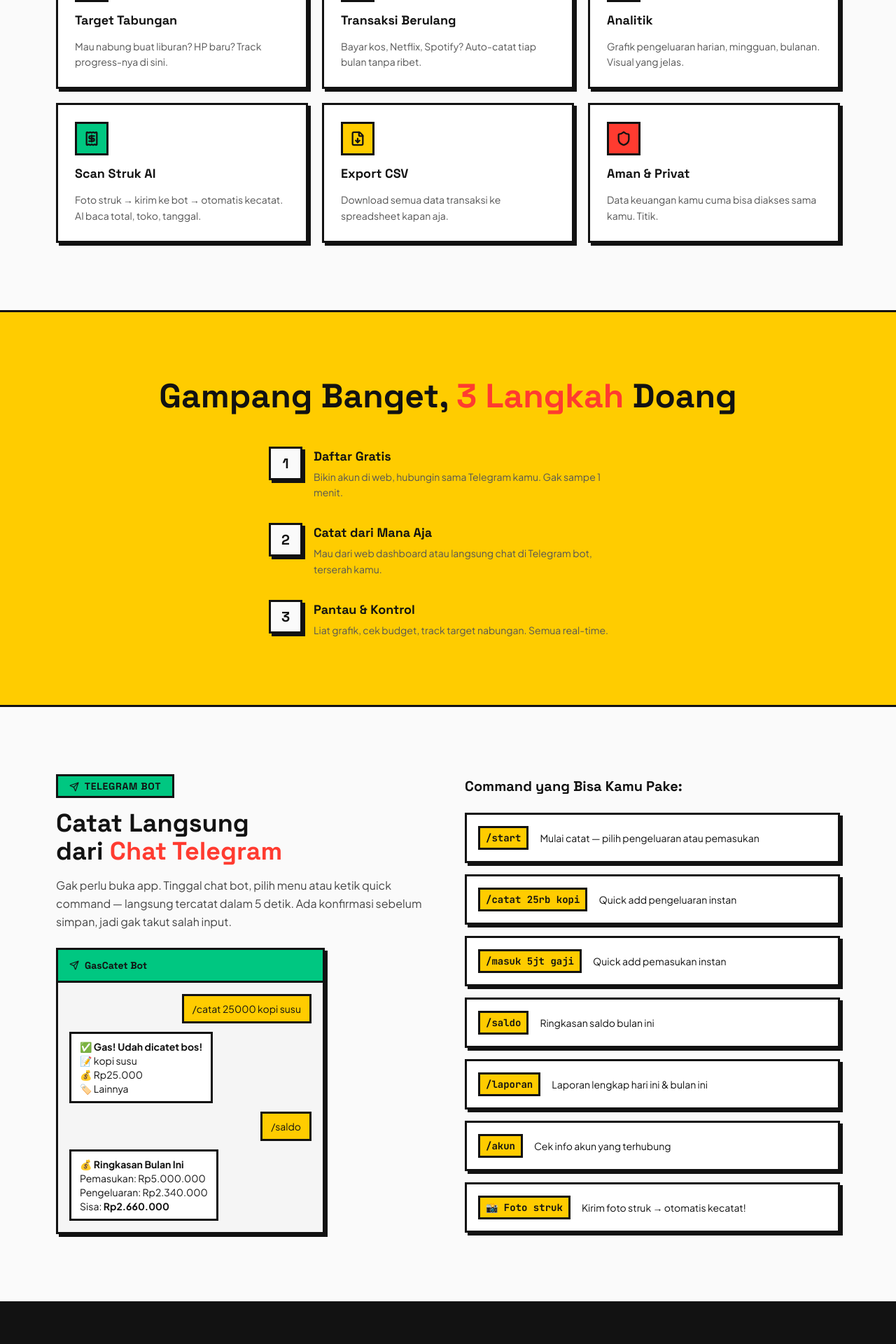
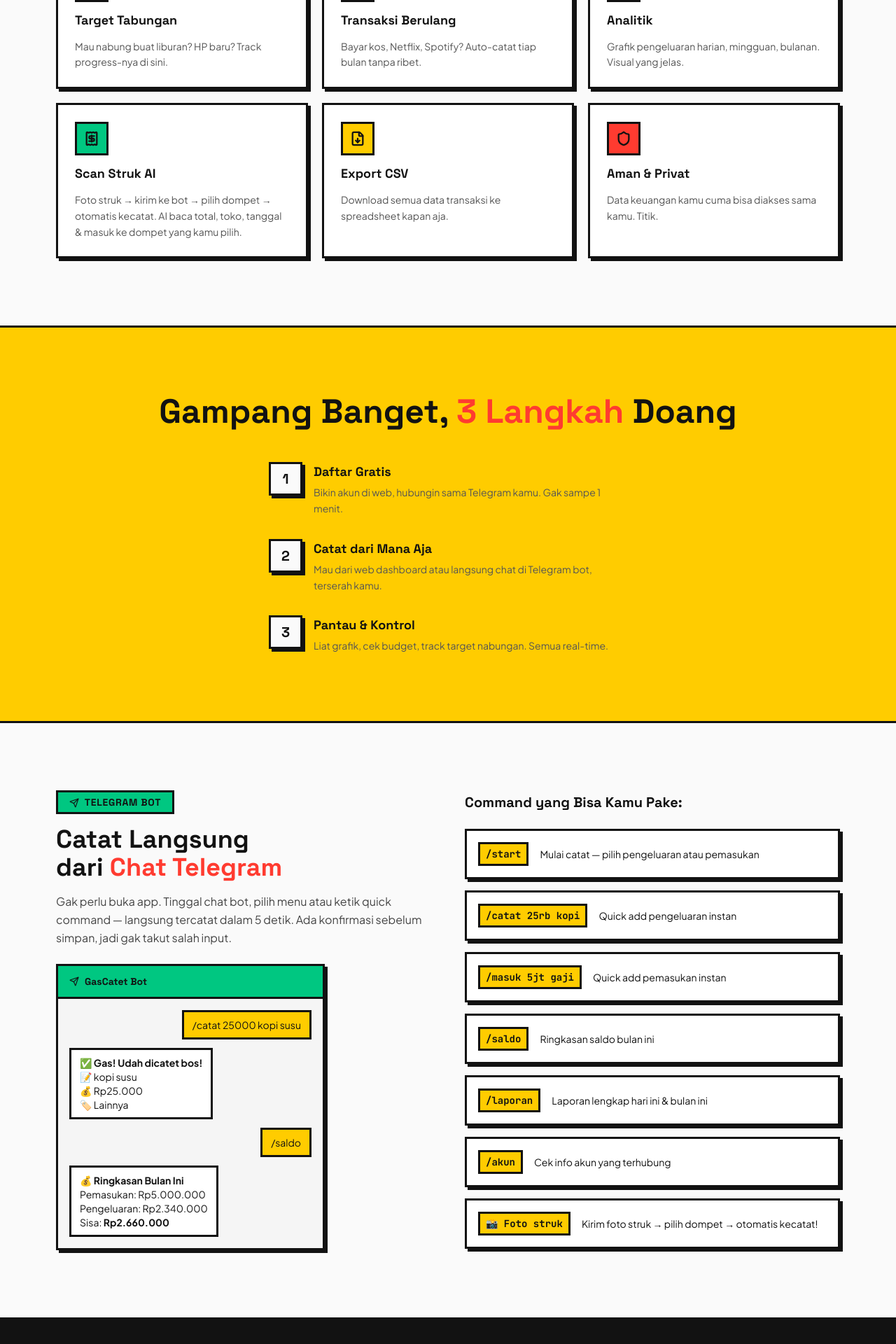
Before and after one commit to armandawahyuu/gas-catet, a Next.js app in the folder web/: page / in a window 1280 px wide. Shown: the part 1535-3455 px from the top of the page at 70% size. Built offline with nearby package versions, Linux system fonts and the light colour scheme; no server answers.

Commit message:
update: landing page - scan struk AI description mentions wallet selection

```diff
--- a/web/src/app/page.tsx
+++ b/web/src/app/page.tsx
@@ -190,7 +190,7 @@
     { icon: Target, color: "#00C781", title: "Target Tabungan", desc: "Mau nabung buat liburan? HP baru? Track progress-nya di sini." },
     { icon: Repeat, color: "#FFCC00", title: "Transaksi Berulang", desc: "Bayar kos, Netflix, Spotify? Auto-catat tiap bulan tanpa ribet." },
     { icon: BarChart3, color: "#FF3B30", title: "Analitik", desc: "Grafik pengeluaran harian, mingguan, bulanan. Visual yang jelas." },
-    { icon: Receipt, color: "#00C781", title: "Scan Struk AI", desc: "Foto struk → kirim ke bot → otomatis kecatat. AI baca total, toko, tanggal." },
+    { icon: Receipt, color: "#00C781", title: "Scan Struk AI", desc: "Foto struk → kirim ke bot → pilih dompet → otomatis kecatat. AI baca total, toko, tanggal & masuk ke dompet yang kamu pilih." },
     { icon: FileDown, color: "#FFCC00", title: "Export CSV", desc: "Download semua data transaksi ke spreadsheet kapan aja." },
     { icon: Shield, color: "#FF3B30", title: "Aman & Privat", desc: "Data keuangan kamu cuma bisa diakses sama kamu. Titik." },
   ];
@@ -501,7 +501,7 @@
                   { cmd: "/saldo", desc: "Ringkasan saldo bulan ini" },
                   { cmd: "/laporan", desc: "Laporan lengkap hari ini & bulan ini" },
                   { cmd: "/akun", desc: "Cek info akun yang terhubung" },
-                  { cmd: "📸 Foto struk", desc: "Kirim foto struk → otomatis kecatat!" },
+                  { cmd: "📸 Foto struk", desc: "Kirim foto struk → pilih dompet → otomatis kecatat!" },
                 ].map((item, i) => (
                   <div key={i} className="neo-card p-4 flex items-center gap-4 group">
                     <code
```
